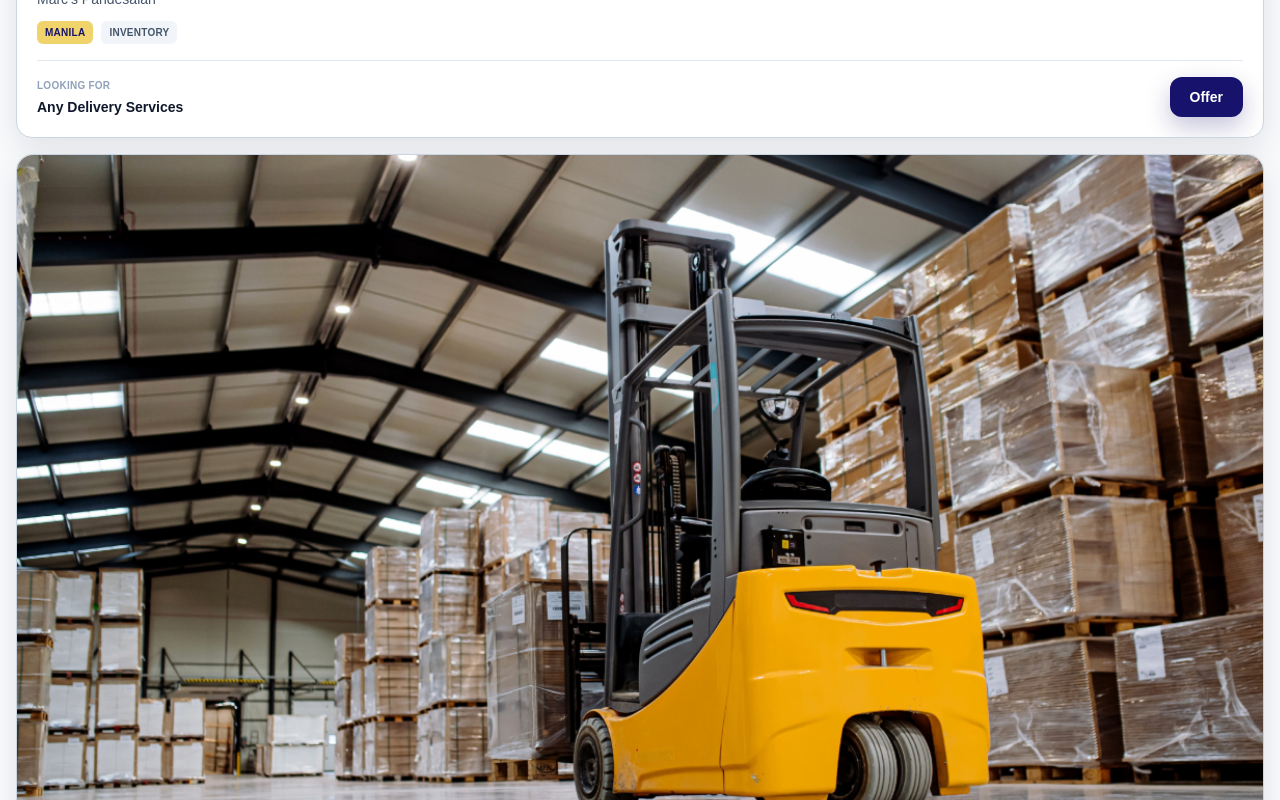
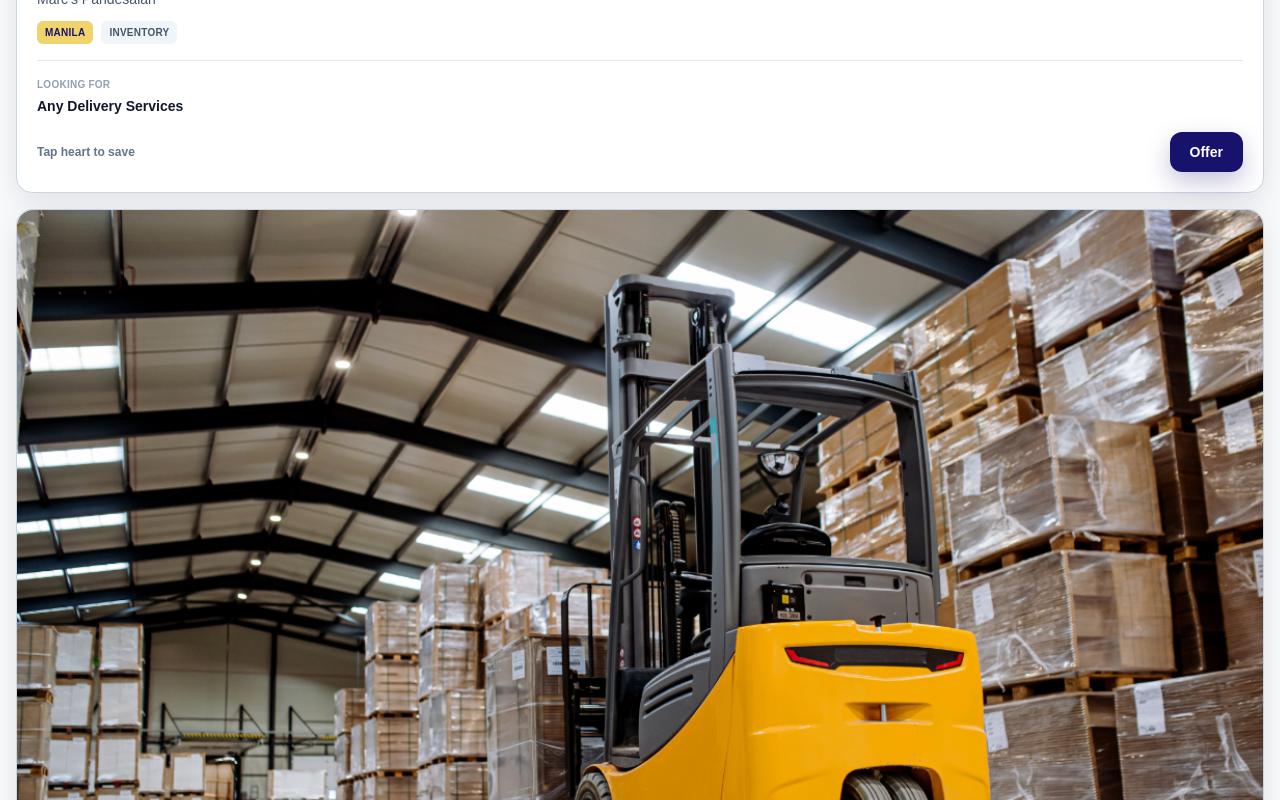
Before and after one commit to CoderTofu/Balangay-Portal, a Next.js app: page /home in a window 1280 px wide. Shown: the part 1100-1900 px from the top of the page. Built offline with nearby package versions, Linux system fonts and the light colour scheme; a web font is replaced by a local one.

Commit message:
fixed error

```diff
--- a/components/posts/PostCard.tsx
+++ b/components/posts/PostCard.tsx
@@ -50,7 +50,6 @@ export default function PostCard({
               Trusted Trader
             </div>
           ) : null}
-          zd
         </div>
 
         <div className="px-5 pb-5 pt-4">
@@ -83,16 +82,22 @@ export default function PostCard({
                 {listing.lookingFor}
               </div>
             </div>
-            <Link
-              href={`/home/${listing.id}`}
-              onClick={() => onOffer?.(listing.id)}
-              className="inline-flex items-center justify-center rounded-xl bg-[#17136D] px-5 py-2.5 text-sm font-semibold text-white shadow-[0_10px_25px_rgba(23,19,109,0.25)] transition hover:bg-[#100b56] "
-            >
-              Offer
-            </Link>
           </div>
         </div>
       </Link>
+
+      <div className="px-5 pb-5 -mt-1 flex items-center justify-between gap-3">
+        <span className="text-xs font-semibold text-slate-500">
+          {saved ? "Saved" : "Tap heart to save"}
+        </span>
+        <Link
+          href={`/home/${listing.id}`}
+          onClick={() => onOffer?.(listing.id)}
+          className="inline-flex items-center justify-center rounded-xl bg-[#17136D] px-5 py-2.5 text-sm font-semibold text-white shadow-[0_10px_25px_rgba(23,19,109,0.25)] transition hover:bg-[#100b56]"
+        >
+          Offer
+        </Link>
+      </div>
     </article>
   );
 }
```
